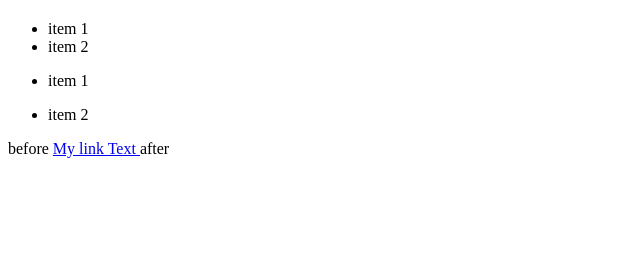
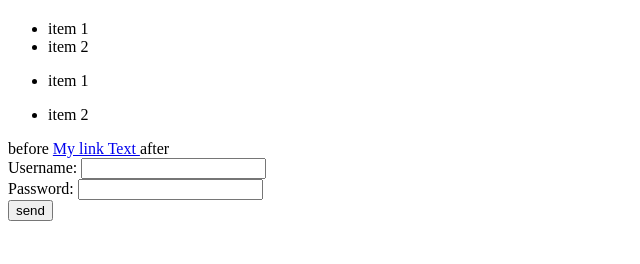
Before and after one commit to malmarz/my_first_django_project, a Django app: template myproject/myapp/templates/test.html in a window 1280 px wide. Shown: the part 205-469 px from the top of the page, without its empty margins (0-640 px from the left). Run offline with Django 3.2, Linux system fonts and the light colour scheme; the template is opened without the code that fills it, so the values that code supplies are empty.

Commit message:
saving progress

```diff
--- a/myproject/myapp/templates/test.html
+++ b/myproject/myapp/templates/test.html
@@ -33,5 +33,18 @@
               My link Text
             </a> after
 
+
+
+    <form action="" method="get">
+
+        <label for="username">Username:</label>
+        <input type="text" name="username" id=""> <br>
+
+        <label for="pwd">Password:</label>
+        <input type="password" name="pwd" id=""><br>
+
+        <input type="submit" value="send">
+    </form>
+
     </body>
 </HTML>
--- a/myproject/myapp/views.py
+++ b/myproject/myapp/views.py
@@ -5,7 +5,7 @@ from django.http import HttpResponse
 def test_view(request):
     print("Request:", dir(request))
 
-    name = "mohammad"
+    name = request.GET["username"] # .get("username")    #["username"]
     y = "Accounting"
 
     c = {}
```
